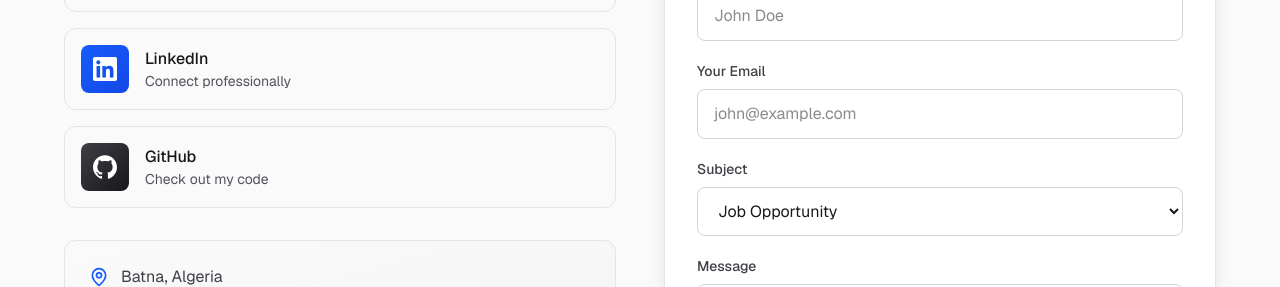
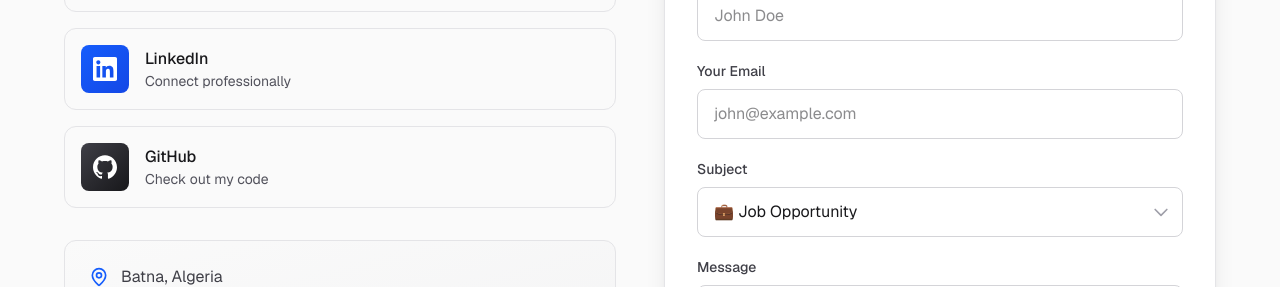
Before and after one commit to Messaoudi-Belkacem/bmdev-v2, a Next.js app: page / in a window 1280 px wide. Shown: the part 8184-8471 px from the top of the page. Built offline with nearby package versions, Linux system fonts and the light colour scheme.

Commit message:
enhance Contact component: add icons to subject dropdown options and improve styling

```diff
--- a/app/components/Contact/Contact.tsx
+++ b/app/components/Contact/Contact.tsx
@@ -157,24 +157,33 @@
 								/>
 							</div>
 
-							{/* Subject Dropdown */}
-							<div>
-								<label htmlFor="subject" className="block text-sm font-medium text-zinc-700 dark:text-zinc-300 mb-2">
-									Subject
-								</label>
+						{/* Subject Dropdown */}
+						<div>
+							<label htmlFor="subject" className="block text-sm font-medium text-zinc-700 dark:text-zinc-300 mb-2">
+								Subject
+							</label>
+							<div className="relative">
 								<select
 									id="subject"
 									name="subject"
 									value={formData.subject}
 									onChange={handleChange}
-									className="w-full px-4 py-3 rounded-lg border border-zinc-300 dark:border-zinc-600 bg-white dark:bg-zinc-900 text-zinc-900 dark:text-zinc-100 focus:outline-none focus:ring-2 focus:ring-blue-500 dark:focus:ring-blue-400 transition-all"
+									className="w-full px-4 py-3 rounded-lg border border-zinc-300 dark:border-zinc-600 bg-white dark:bg-zinc-900 text-zinc-900 dark:text-zinc-100 focus:outline-none focus:ring-2 focus:ring-blue-500 dark:focus:ring-blue-400 transition-all appearance-none cursor-pointer hover:border-blue-400 dark:hover:border-blue-500"
 								>
-									<option value="Job Opportunity">Job Opportunity</option>
-									<option value="Freelance Project">Freelance Project</option>
-									<option value="Collaboration">Collaboration</option>
-									<option value="Other">Other</option>
+									<option value="Job Opportunity">💼 Job Opportunity</option>
+									<option value="Freelance Project">🚀 Freelance Project</option>
+									<option value="Collaboration">🤝 Collaboration</option>
+									<option value="General Inquiry">💬 General Inquiry</option>
+									<option value="Consulting">🎯 Consulting</option>
+									<option value="Other">📧 Other</option>
 								</select>
+								<div className="absolute inset-y-0 right-0 flex items-center pr-3 pointer-events-none">
+									<svg className="w-5 h-5 text-zinc-400" fill="none" stroke="currentColor" viewBox="0 0 24 24">
+										<path strokeLinecap="round" strokeLinejoin="round" strokeWidth={2} d="M19 9l-7 7-7-7" />
+									</svg>
+								</div>
 							</div>
+						</div>
 
 							{/* Message Field */}
 							<div>
```
